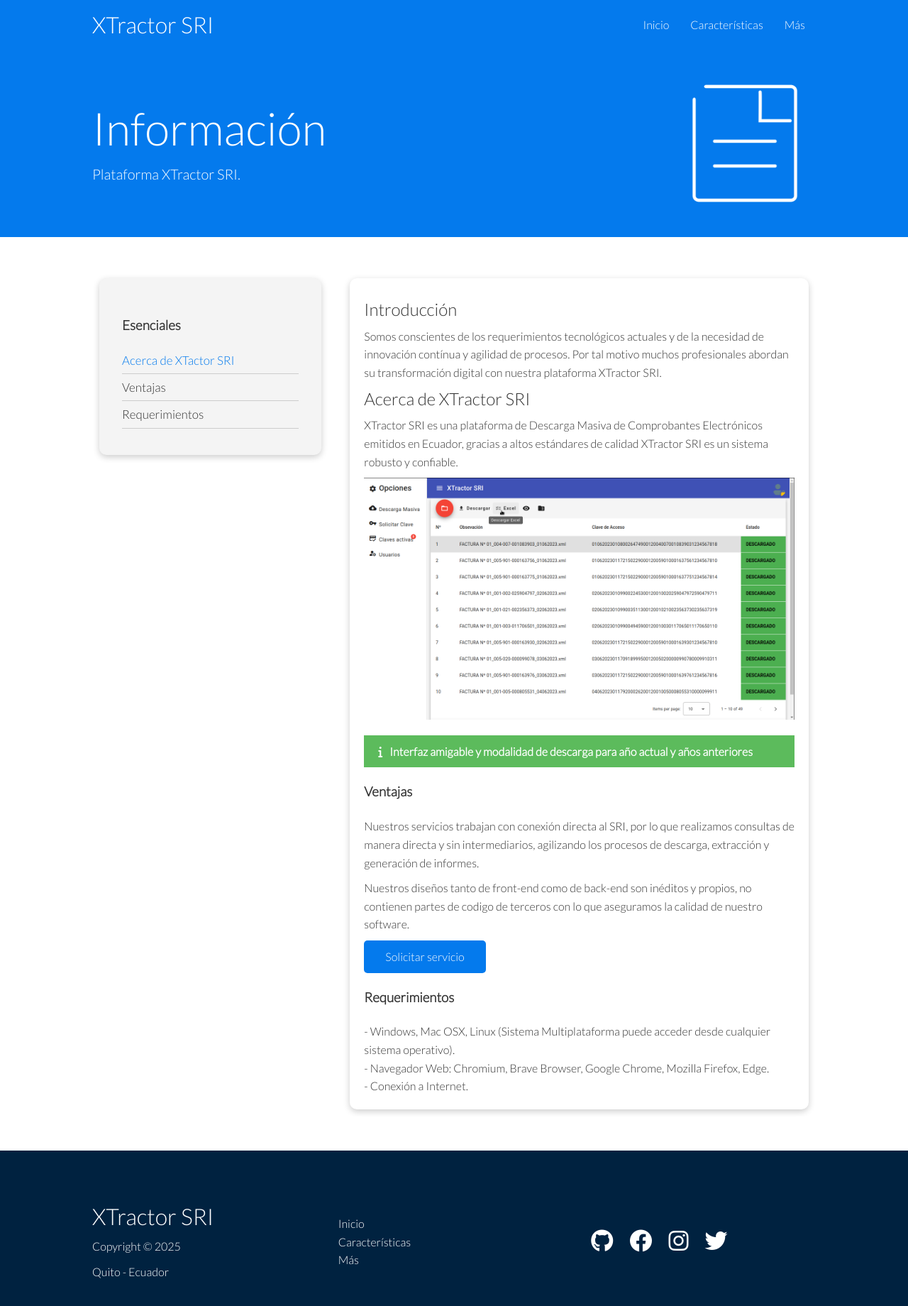
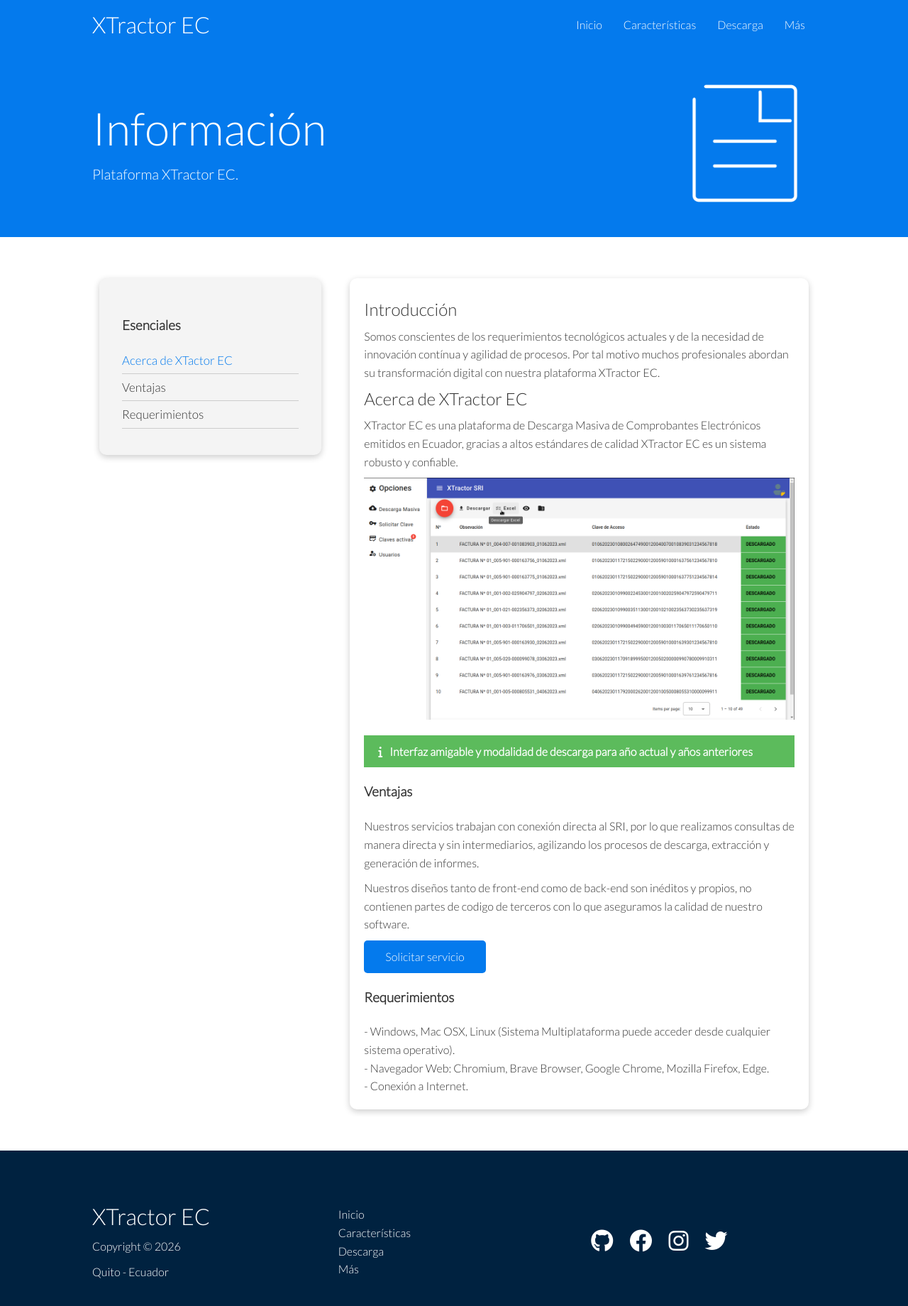
Before and after one commit to glifosistemas/xtractor, a plain HTML site: page docs.html in a window 1280 px wide. Shown: the whole page at 71% size. Drawn offline with Linux system fonts and the light colour scheme.

Commit message:
Xtractor EC
Xtractor EC

```diff
--- a/docs.html
+++ b/docs.html
@@ -2,15 +2,15 @@
 <html lang="ja">
 	<head>
 		<meta charset="UTF-8">
-		<title>XTractor SRI | Descarga Masiva de Comprobantes Electrónicos</title>
+		<title>XTractor EC | Descarga Masiva de Comprobantes Electrónicos</title>
 		<link rel="icon" type="image/x-icon" href="./images/favicon.png">
 		<meta name="viewport" content="width=device-width, initial-scale=1.0">
 <!-- Open graphic etiquetas para redes sociales -->
 		<!-- https://ahrefs.com/blog/open-graph-meta-tags/ -->
 		<!-- https://mailchimp.com/es/resources/meta-tags-and-the-head-section-of-a-website/ -->
-		<meta property="og:title" content="XTractor SRI | Descarga Masiva de Comprobantes Electrónicos" />
+		<meta property="og:title" content="XTractor EC | Descarga Masiva de Comprobantes Electrónicos" />
 		<meta property="og:type" content="website">
-		<meta property="og:site_name" content="XTractor SRI">
+		<meta property="og:site_name" content="XTractor EC">
 		<!-- Use images with a 1.91:1 ratio and minimum recommended dimensions of 1200x630 for optimal clarity across all devices. -->
 		<meta property="og:image:width" content="1351" />
 		<meta property="og:image:height" content="767" />
@@ -27,12 +27,12 @@
 		<!-- Navbar -->
 		<div class="navbar" itemscope itemtype="https://schema.org/WebAPI">
 			<div class="container flex">
-				<h1 class="logo"><span itemprop="name">XTractor SRI</span><span itemprop="isRelatedTo" itemscope itemtype="https://schema.org/Service"><meta itemprop="name" content="SRI" /></span></h1>
+				<h1 class="logo"><span itemprop="name">XTractor EC</span><span itemprop="isRelatedTo" itemscope itemtype="https://schema.org/Service"><meta itemprop="name" content="SRI" /></span></h1>
 				<nav>
 					<ul>
 						<li><a href="index.html">Inicio</a></li>
 						<li><a href="features.html">Características</a></li>
-						<!-- <li><a href="descarga.html">Descarga</a></li> -->
+						<li><a href="descarga.html">Descarga</a></li>
 						<li><a href="docs.html">Más</a></li>
 					</ul>
 				</nav>
@@ -44,7 +44,7 @@
 			<div class="container grid">
 				<div>
 					<h1 class="xl">Información</h1>
-					<p class="lead">Plataforma XTractor SRI.</p>
+					<p class="lead">Plataforma XTractor EC.</p>
 				</div>
 				<img src="images/docs.png" alt="">
 			</div>
@@ -56,7 +56,7 @@
 					<h3 class="my-2">Esenciales</h3>
 					<nav>
 						<ul>
-							<li><a class="text-primary" href="#Introduccion">Acerca de XTactor SRI</a></li>
+							<li><a class="text-primary" href="#Introduccion">Acerca de XTactor EC</a></li>
 
  							<!-- <li><a href="#">Acerca de XTractor SRI</a></li> -->
  							<li><a href="#Ventajas">Ventajas</a></li>
@@ -76,11 +76,11 @@
 				<div class="card" itemscope itemtype="https://schema.org/WebAPI">
 					<h2 id="Introduccion">Introducción</h2>
 					<!-- <h3>Acerca de XTractor SRI</h3> -->
-					<p>Somos conscientes de los requerimientos tecnológicos actuales y de la necesidad de innovación contínua y agilidad de procesos. Por tal motivo muchos profesionales abordan su transformación digital con nuestra plataforma XTractor SRI.</p>
-					<h2>Acerca de XTractor SRI</h2>
+					<p>Somos conscientes de los requerimientos tecnológicos actuales y de la necesidad de innovación contínua y agilidad de procesos. Por tal motivo muchos profesionales abordan su transformación digital con nuestra plataforma XTractor EC.</p>
+					<h2>Acerca de XTractor EC</h2>
 					<p itemprop="serviceType">
 					<!-- Lorem ipsum dolor sit amet consectetur adipisicing elit. Distinctio illo facere perferendis laborum? Similique recusandae incidunt eos dolorum aliquam ipsam unde perspiciatis laudantium totam quam laborum velit, at maxime minus? -->
-						XTractor SRI es una plataforma de Descarga Masiva de Comprobantes Electrónicos emitidos en Ecuador, gracias a altos estándares de calidad XTractor SRI es un sistema robusto y confiable.
+						XTractor EC es una plataforma de Descarga Masiva de Comprobantes Electrónicos emitidos en Ecuador, gracias a altos estándares de calidad XTractor EC es un sistema robusto y confiable.
 					</p>
 					<img src="images/pantalla-principal.png" alt="">
 					<div class="alert alert-success"><i class="fas fa-info"></i>Interfaz amigable y modalidad de descarga para año actual y años anteriores</div>
@@ -112,8 +112,8 @@
 			<div class="container grid grid-3">
 				<div itemscope itemtype="https://schema.org/LocalBusiness">
 					<span>
-						<h1 itemprop="name">XTractor SRI</h1>
-						<p>Copyright &copy; 2025</p>
+						<h1 itemprop="name">XTractor EC</h1>
+						<p>Copyright &copy; 2026</p>
 						<p itemprop="address" itemscope itemtype="https://schema.org/PostalAddress">
 							<span itemprop="addressLocality">Quito</span> - <span itemprop="addressCountry">Ecuador</span>
 						</p>
@@ -123,7 +123,7 @@
 					<ul>
 						<li><a href="index.html">Inicio</a></li>
 						<li><a href="features.html">Características</a></li>
-						<!-- <li><a href="descarga.html">Descarga</a></li> -->
+						<li><a href="descarga.html">Descarga</a></li>
 						<li><a href="docs.html">Más</a></li>
 					</ul>
 				</nav>
```
Also changed, not shown: descarga.html (+10 -10 lines), features.html (+9 -9 lines), index.html (+12 -12 lines), ingreso.html (+5 -5 lines), thanks.html (+2 -2 lines).
